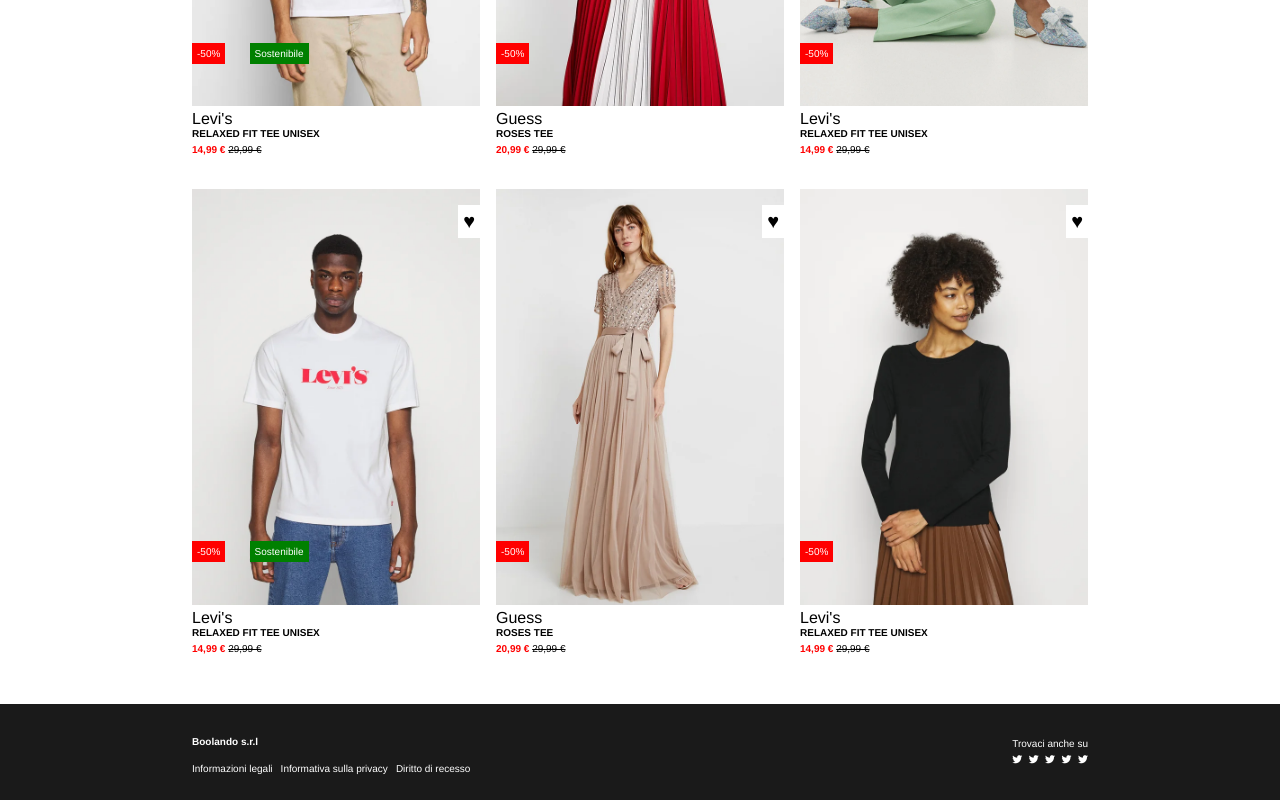
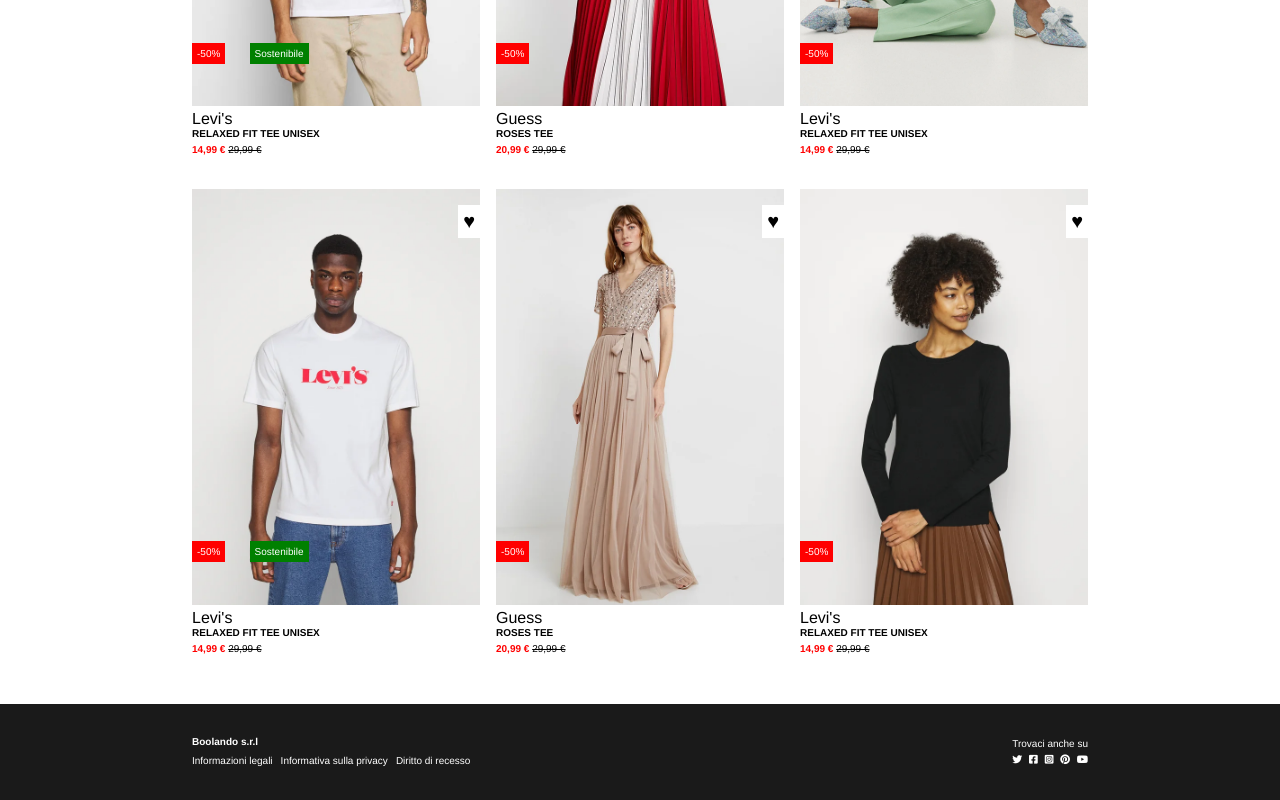
Before and after one commit to giuseppevignanello/html-css-boolando, a plain HTML site: page index.html in a window 1280 px wide. Shown: the part 390-1190 px from the top of the page. Drawn offline with Linux system fonts and the light colour scheme.

Commit message:
fix footer social and line-height

```diff
--- a/assets/css/style.css
+++ b/assets/css/style.css
@@ -177,7 +177,8 @@
 }
 
 #app-footer .info h4 {
-    padding: 1rem 0;
+    padding-top: 1rem;
+    padding-bottom:0.5rem;
 }
 
 #app-footer .info ul {
--- a/index.html
+++ b/index.html
@@ -139,10 +139,10 @@
                 <span>Trovaci anche su</span>
                 <ul class="d-flex space-between">
                     <li><i class="fa-brands fa-twitter"></i></li>
-                    <li><i class="fa-brands fa-twitter"></i></li>
-                    <li><i class="fa-brands fa-twitter"></i></li>
-                    <li><i class="fa-brands fa-twitter"></i></li>
-                    <li><i class="fa-brands fa-twitter"></i></li>
+                    <li><i class="fa-brands fa-square-facebook"></i></li>
+                    <li><i class="fa-brands fa-square-instagram"></i></li>
+                    <li><i class="fa-brands fa-pinterest"></i></li>
+                    <li><i class="fa-brands fa-youtube"></i></li>
                 </ul>
             </div>
         </div>
```
